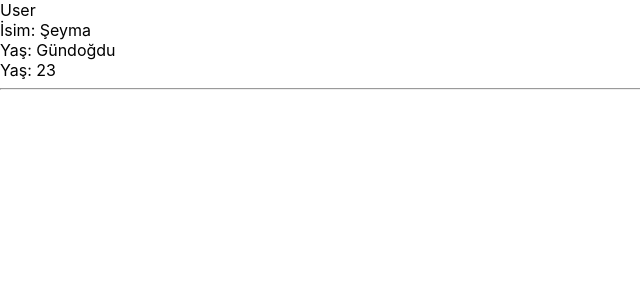
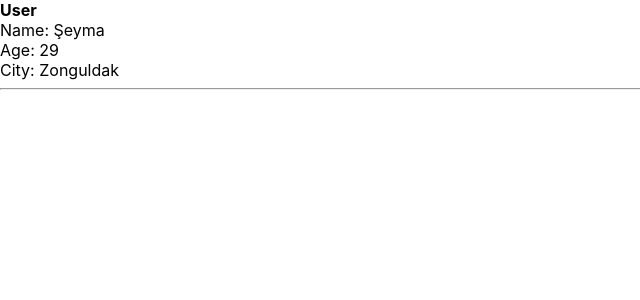
Before and after one commit to seymagundogduu/turkcell-react-egitimi, a React (Create React App) app: page / in a window 1280 px wide. Shown: the top 300 px of the page, without its empty margins (0-640 px from the left). Built offline with nearby package versions, Linux system fonts and the light colour scheme.

Commit message:
props , proptypes, defaultprops

```diff
--- a/src/App.js
+++ b/src/App.js
@@ -1,9 +1,20 @@
 import User from "./react-101//components/User";
+
+// const user = {
+//   name:"Şeyma",
+//    surname:"Gündoğdu",
+//     age:"23"
+// }
 
 function App() {
   return (
     <>
-    <User name="Şeyma" surname="Gündoğdu" age= "23"/>
+    <User title="User"
+    name="Şeyma"
+    city="Zonguldak"
+    age={29}
+    />
+    {/*  friends={["Ahmet" , "Murat" , "Ayşe" , "Fatma"]}  */}
     </>
 
   );
--- a/src/react-101/components/User.js
+++ b/src/react-101/components/User.js
@@ -1,17 +1,35 @@
 import React from "react";
+import PropTypes from "prop-types";
 
-function User(  ifade) {
+function User({title,name,age,city}) {
+
+
 
   return (
 
     <div>
-      User
-      <div>İsim: {ifade.name}</div>
-      <div>Yaş: {ifade.surname}</div>
-      <div>Yaş: {ifade.age}</div>
+    <strong>{title}</strong>
+      <div>Name: {name}</div>
+      <div>Age: {age}</div>
+      <div>City: {city}</div>
+
       <hr/>
+      {/* <h3>Arkadaşlar</h3>
+      {
+        friends.map((friend,id)  => <div key={id} >{friend}</div>)
+      }
+      <hr/> */}
     </div>
   );
 }
 
+User.propTypes = {
+  title: PropTypes.string,
+  name: PropTypes.string,
+   age: PropTypes.number,
+}
+User.defaultProps = {
+
+  title:"User"
+}
 export default User;
```
